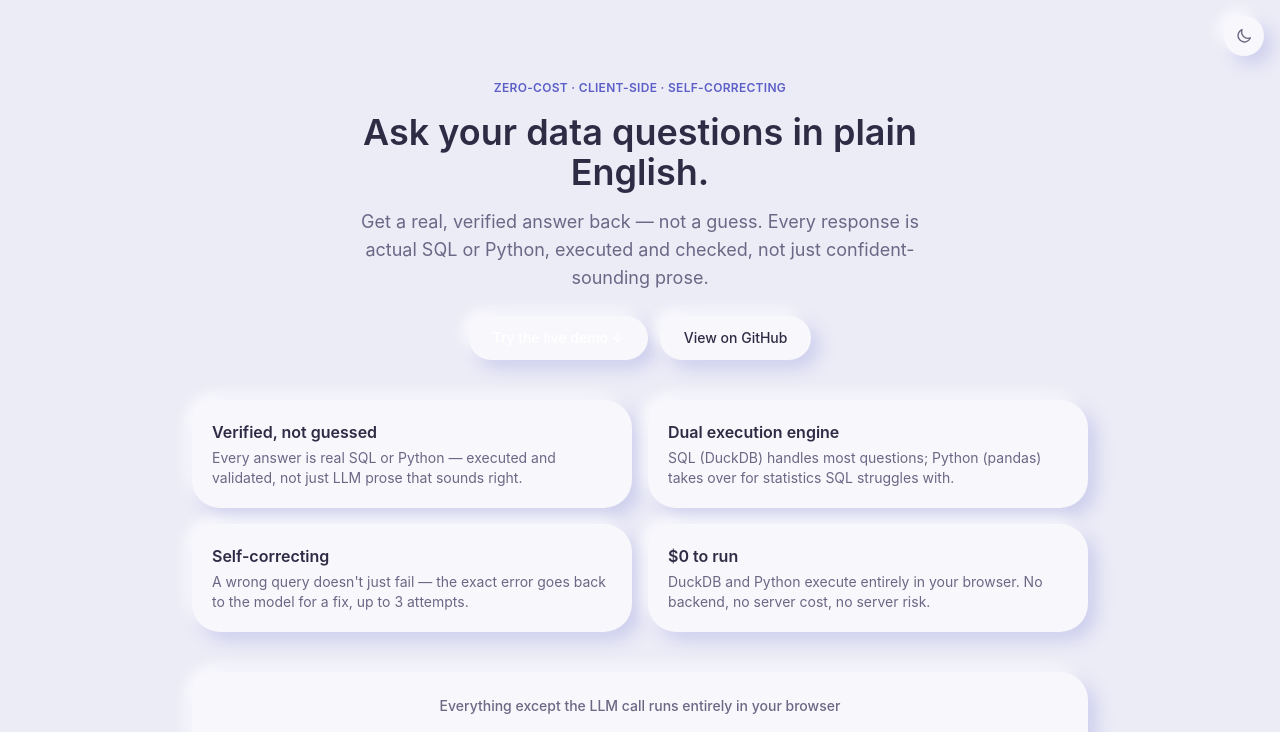
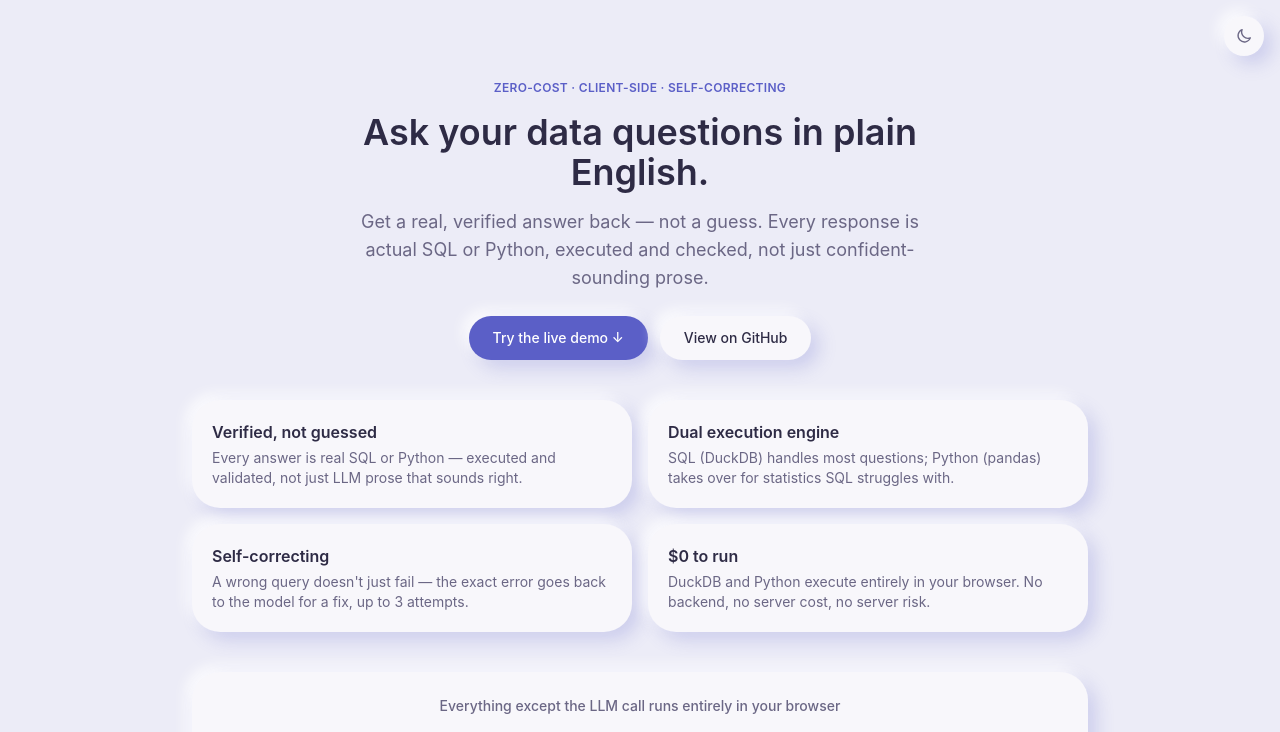
Before and after one commit to Zephyrex21/ai-data-analyst-agent, a React (Vite) app: page / in a window 1280 px wide. Shown: the top 732 px of the page. Built offline with nearby package versions, Linux system fonts and the light colour scheme.

Commit message:
updated to CLay V2

```diff
--- a/src/components/AskBar.tsx
+++ b/src/components/AskBar.tsx
@@ -26,7 +26,7 @@ export function AskBar({ onAsk, isBusy }: AskBarProps) {
       <button
         type="submit"
         disabled={isBusy || !value.trim()}
-        className="clay clay-pressable bg-[var(--color-accent)] text-white text-sm font-medium px-5 py-3 whitespace-nowrap disabled:opacity-40 disabled:pointer-events-none"
+        className="clay clay-pressable clay-solid-accent text-white text-sm font-medium px-5 py-3 whitespace-nowrap disabled:opacity-40 disabled:pointer-events-none"
       >
         {isBusy ? "Thinking…" : "Ask"}
       </button>
--- a/src/components/Landing.tsx
+++ b/src/components/Landing.tsx
@@ -26,7 +26,7 @@ export function Landing({ onTryDemo }: LandingProps) {
         <div className="flex flex-wrap items-center justify-center gap-3 mt-2">
           <button
             onClick={onTryDemo}
-            className="clay clay-pressable bg-[var(--color-accent)] text-white text-sm font-medium px-6 py-3"
+            className="clay clay-pressable clay-solid-accent text-white text-sm font-medium px-6 py-3"
           >
             Try the live demo ↓
           </button>
--- a/src/index.css
+++ b/src/index.css
@@ -59,6 +59,15 @@ body {
 
 .clay-accent {
   background: var(--color-accent-soft);
+}
+
+/* Solid accent-colored clay surface, for primary CTA buttons. A Tailwind
+   bg-[var(--color-accent)] utility here would be silently overridden by
+   .clay's own background (unlayered custom CSS always beats Tailwind's
+   @layer utilities regardless of source order) — same class of bug as the
+   rounded-[20px] issue caught earlier. Solved the same way: a real class. */
+.clay-solid-accent {
+  background: var(--color-accent);
 }
 
 /* Recessed variant, for form inputs — clay differentiates "things you press
```
Also changed, not shown: 1 other file (tests, documents, lock files or other folders).
